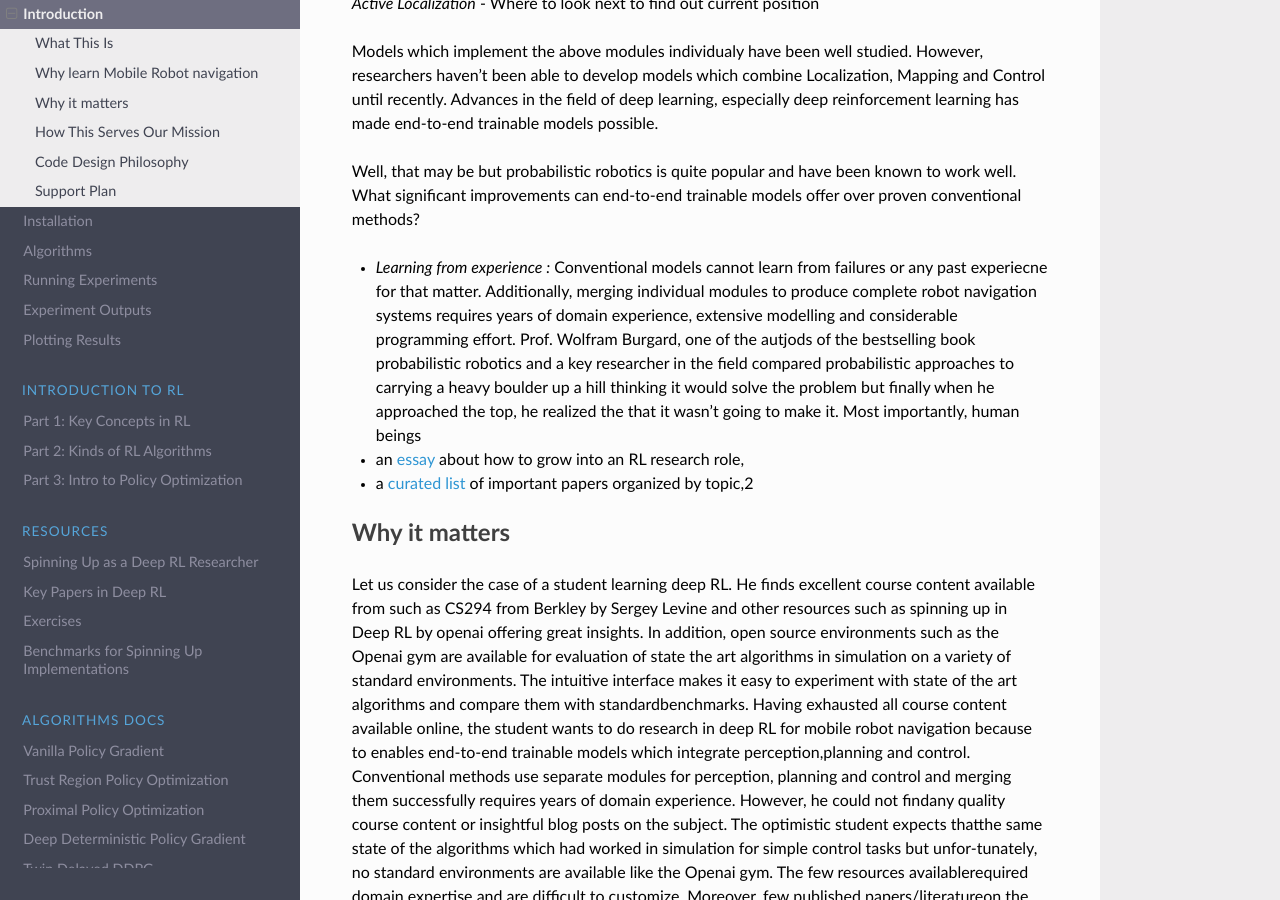
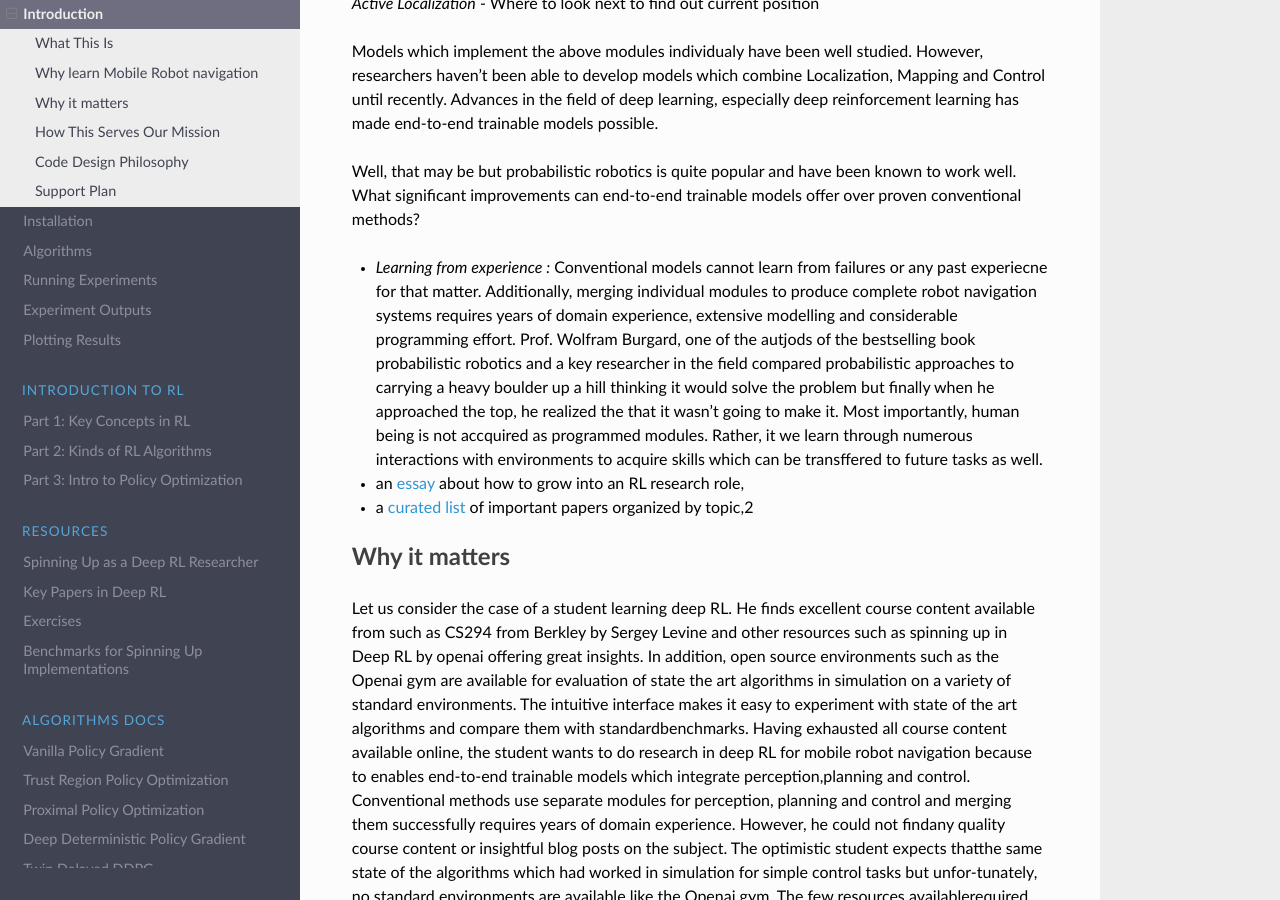
Before and after one commit to sarath-menon/gym_pybullet_mobilerobot, a Sphinx documentation site: the page built from docs/user/introduction.rst, in a window 1280 px wide and 900 px high, scrolled down 1315 px. Built offline with Sphinx 7.4.7 and the Read the Docs theme 2.0.0, drawn with Linux system fonts in a browser that asks for light colours; formulas are drawn with MathJax 3; pages that are not in the unit, such as notebooks, are missing from menus.

Commit message:
Docs modify

```diff
--- a/docs/user/introduction.rst
+++ b/docs/user/introduction.rst
@@ -50,7 +50,9 @@ learning has made end-to-end trainable models possible.
 Well, that may be but probabilistic robotics is quite popular and have been known to work well.
 What significant improvements can end-to-end trainable models offer over proven conventional methods?
 
-- *Learning from experience :* Conventional models cannot learn from failures or any past experiecne for that matter. Additionally, merging individual modules to produce complete robot navigation systems requires years of domain experience, extensive modelling and considerable programming effort. Prof. Wolfram Burgard, one of the autjods of the bestselling book probabilistic robotics and a key researcher in the field compared probabilistic approaches to carrying a heavy boulder up a hill thinking it would solve the problem but finally when he approached the top, he realized the that it wasn't going to make it. Most importantly, human beings
+- *Learning from experience :* Conventional models cannot learn from failures or any past experiecne for that matter. Additionally, merging individual modules to produce complete robot navigation systems requires years of domain experience, extensive modelling and considerable programming effort. Prof. Wolfram Burgard, one of the autjods of the bestselling book probabilistic robotics and a key researcher in the field compared probabilistic approaches to carrying a heavy boulder up a hill thinking it would solve the problem but finally when he approached the top, he realized the that it wasn't going to make it. Most importantly, human being is not accquired as programmed modules. Rather, it we learn through numerous interactions with environments to acquire skills which can be transffered to future tasks as well.
+
+
 - an `essay`_ about how to grow into an RL research role,
 - a `curated list`_ of important papers organized by topic,2
 
```
